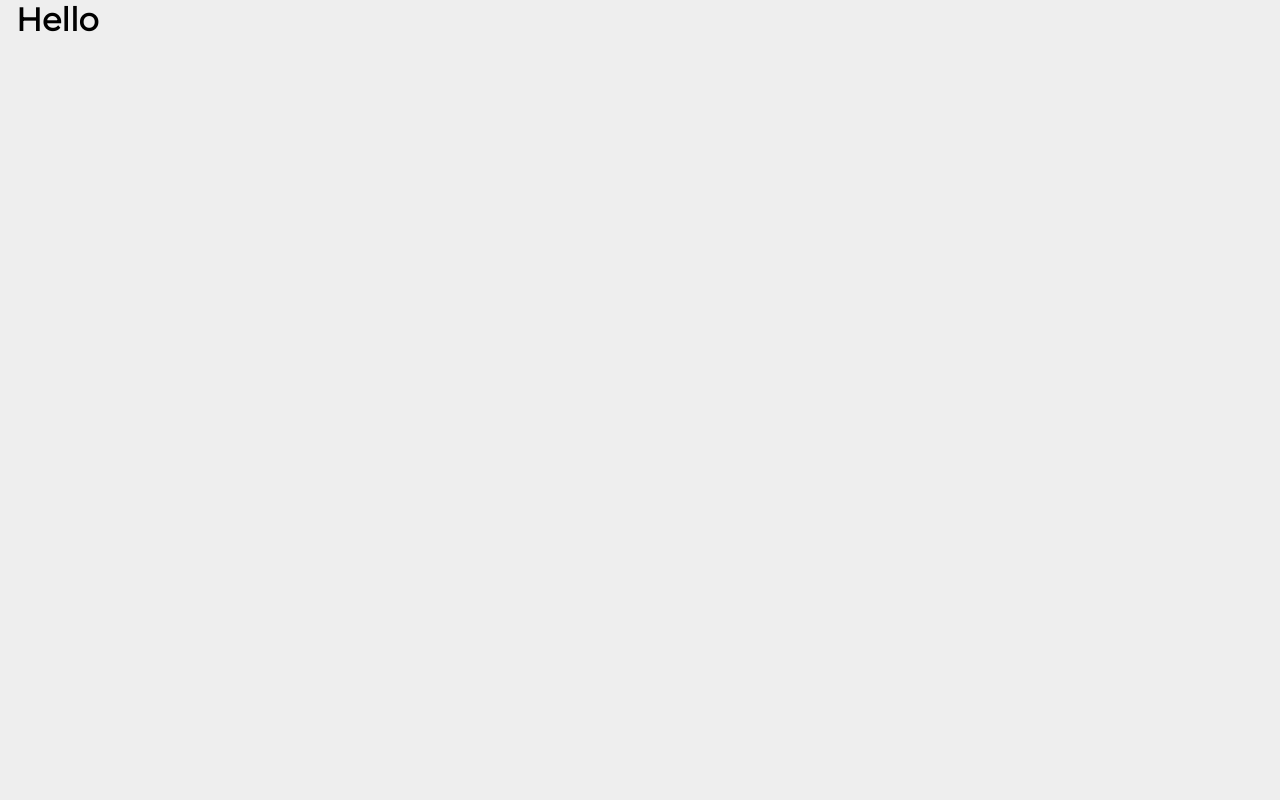
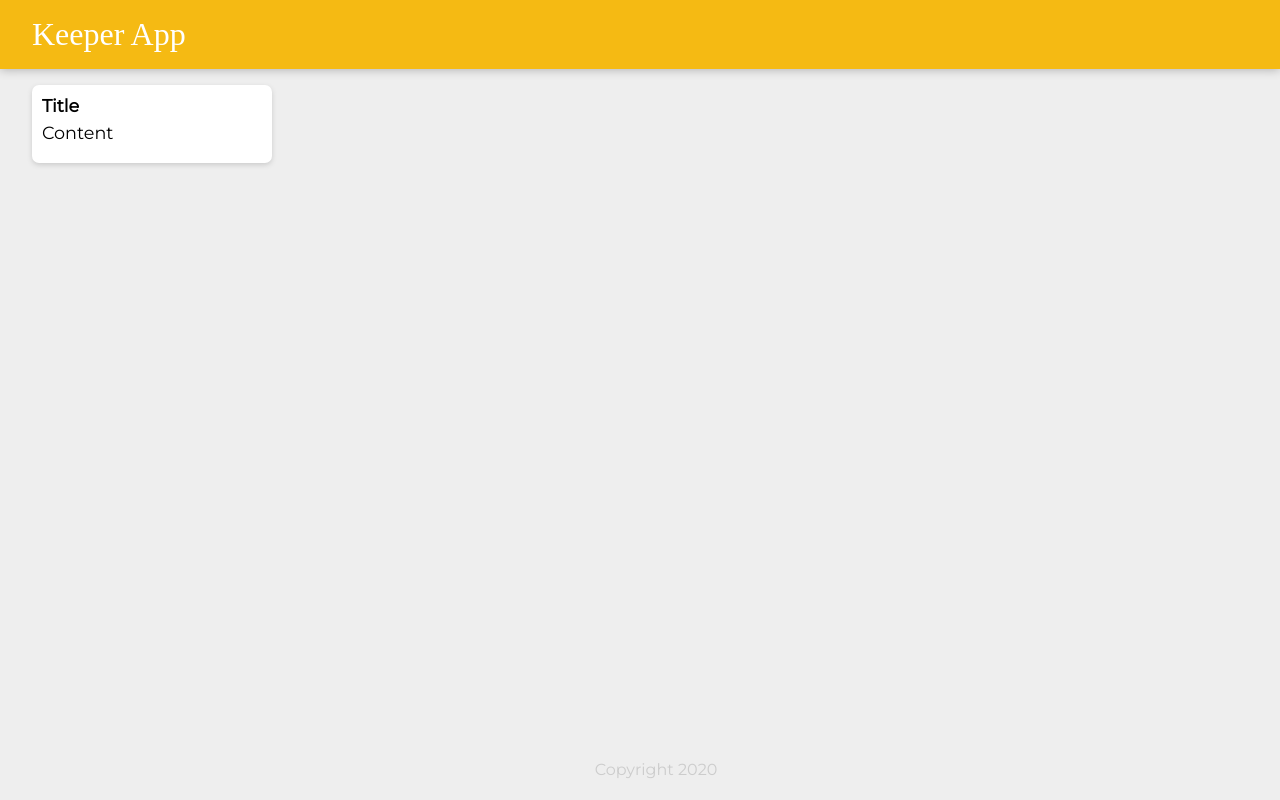
Before and after one commit to Light-Yagami14/Modified_todoList, a React (Create React App) app: page / in a window 1280 px wide. Built offline with nearby package versions, Linux system fonts and the light colour scheme; a web font is replaced by a local one.

Commit message:
Keeper Layout

```diff
--- a/src/App.jsx
+++ b/src/App.jsx
@@ -0,0 +1,16 @@
+import React from "react";
+import Footer from "./Footer";
+import Header from "./Header";
+import Notes from "./Notes";
+
+function App(){
+    return (
+        <div>
+            <Header />
+            <Notes />
+            <Footer />
+        </div>
+    );
+}
+
+export default App;
--- a/src/Footer.jsx
+++ b/src/Footer.jsx
@@ -0,0 +1,14 @@
+import React from "react";
+
+const date = new Date();
+const year = date.getFullYear();
+
+function Footer(){
+    return (
+    <footer>
+        <p>Copyright {year}</p>
+    </footer>
+    );
+}
+
+export default Footer;
--- a/src/Header.jsx
+++ b/src/Header.jsx
@@ -0,0 +1,11 @@
+import React from "react";
+
+function Header(){
+    return (
+    <header>
+        <h1>Keeper App</h1>
+    </header>
+    );
+}
+
+export default Header;
--- a/src/Notes.jsx
+++ b/src/Notes.jsx
@@ -0,0 +1,12 @@
+import React from "react";
+
+function Notes(){
+    return (
+    <div className="note">
+        <h1>Title</h1>
+        <p>Content</p>
+    </div>
+    );
+}
+
+export default Notes;
--- a/src/index.js
+++ b/src/index.js
@@ -12,8 +12,9 @@
 //HINT: You will need to study the classes in teh styles.css file to appy styling.
 import React from 'react';
 import ReactDOM from 'react-dom';
+import App from "./App.jsx";
 
 ReactDOM.render(
-  <h1>Hello</h1>,
+  <App />,
   document.getElementById('root')
 );
```
